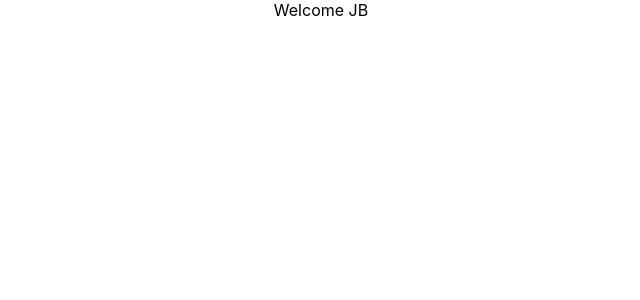
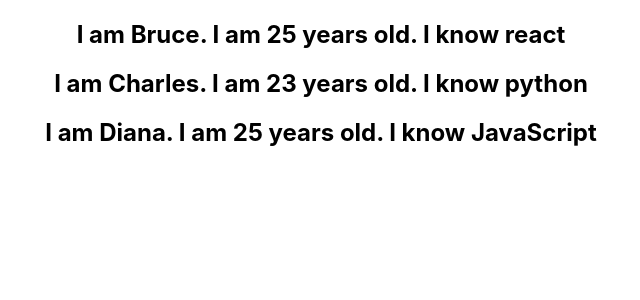
Before and after one commit to johndranreb/ReactJS, a React (Create React App) app in the folder hello-world/: page / in a window 1280 px wide. Shown: the top 300 px of the page, without its empty margins (319-959 px from the left). Built offline with nearby package versions, Linux system fonts and the light colour scheme.

Commit message:
List Rendering

```diff
--- a/hello-world/src/App.js
+++ b/hello-world/src/App.js
@@ -9,13 +9,15 @@
 import EventBind from './components/EventBind';
 import ParentsComponents from './components/ParentsComponents';
 import UserGreeting from './components/UserGreeting';
+import NameList from './components/NameList';
 
 
 
 function App() {
   return (
     <div className="App">
-      <UserGreeting />
+      <NameList />
+      {/* <UserGreeting /> */}
      {/* <ParentsComponents /> */}
       {/* <EventBind /> */}
       {/* <ClassClick /> */}
--- /dev/null
+++ b/hello-world/src/components/NameList.js
@@ -0,0 +1,29 @@
+import React from 'react'
+import Person from './Person'
+
+function NameList() {
+  const persons = [
+    {
+     id:1,
+     name:'Bruce',
+     age: 25,
+     skill: 'react'
+  },
+  {
+    id:2,
+    name:'Charles',
+    age: 23,
+    skill: 'python'
+ },
+ {
+  id:3,
+  name:'Diana',
+  age: 25,
+  skill: 'JavaScript'
+}
+]
+const personList = persons.map(person => <Person person={person}/>)
+  return <div>{personList}</div>
+}
+
+export default NameList;
--- /dev/null
+++ b/hello-world/src/components/Person.js
@@ -0,0 +1,13 @@
+import React from 'react'
+
+function Person({person}) {
+  return (
+    <div>
+      <h2>
+    I am {person.name}. I am {person.age} years old. I know {person.skill}
+  </h2>
+  </div>
+  )
+}
+
+export default Person;
```
